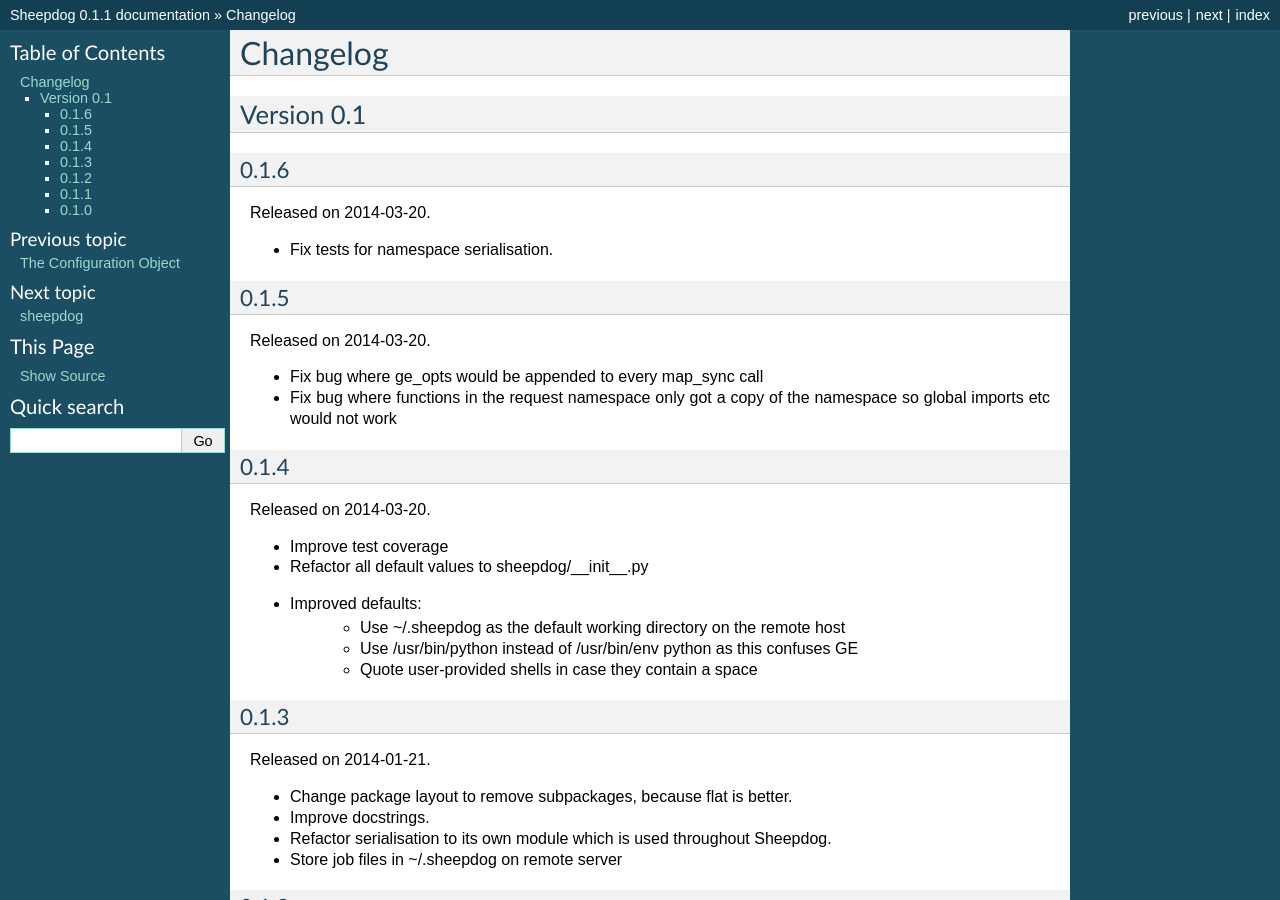
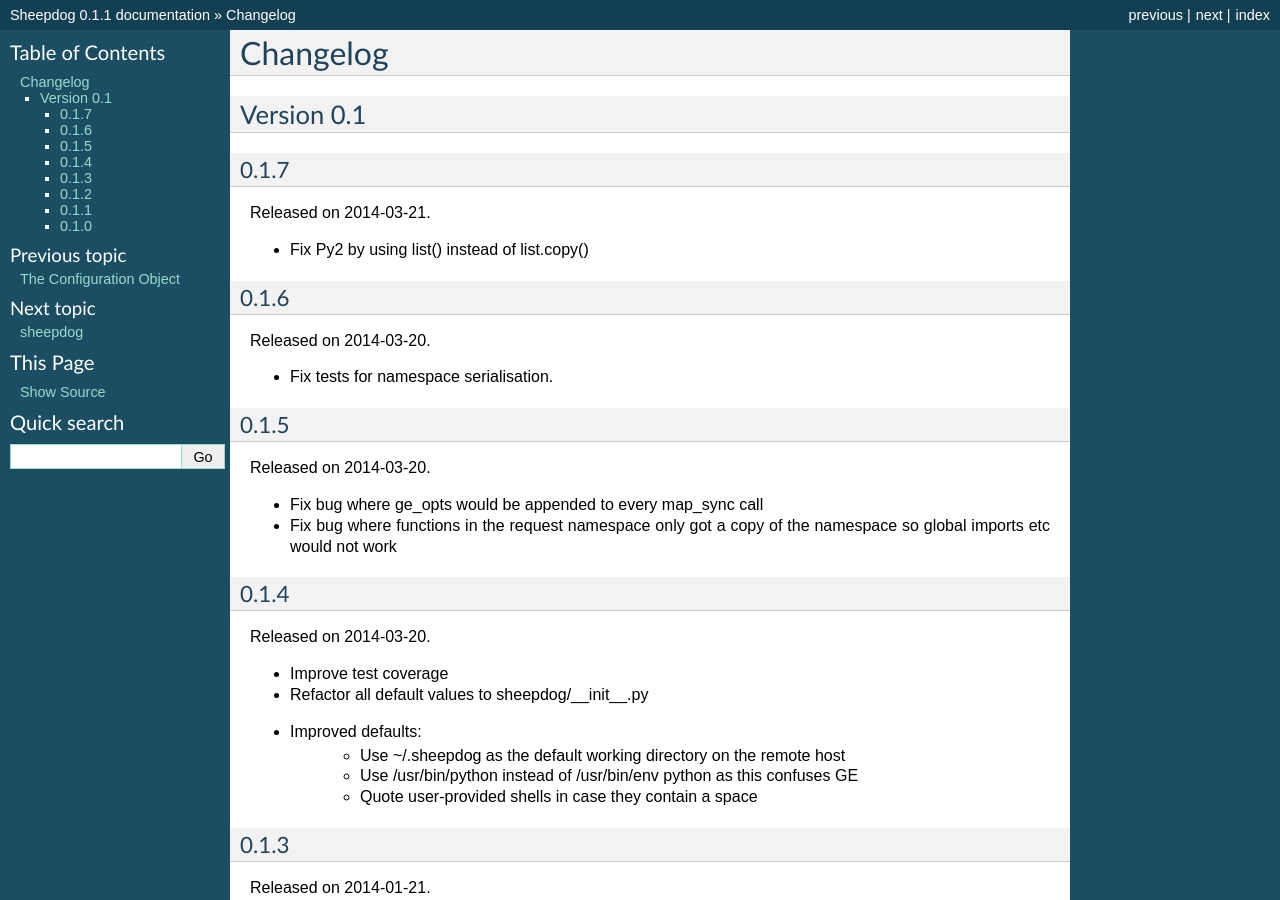
Before and after one commit to adamgreig/sheepdog, a Sphinx documentation site: the page built from docs/changelog.rst, in a window 1280 px wide and 900 px high. Built offline with Sphinx 7.4.7, drawn with Linux system fonts in a browser that asks for light colours.

Commit message:
Release 0.1.7 (really going for it on these releases!)

```diff
--- a/docs/changelog.rst
+++ b/docs/changelog.rst
@@ -3,6 +3,13 @@ Changelog
 
 Version 0.1
 -----------
+
+0.1.7
+^^^^^
+Released on 2014-03-21.
+
+* Fix Py2 by using list() instead of list.copy()
+
 
 0.1.6
 ^^^^^
--- a/sheepdog/__init__.py
+++ b/sheepdog/__init__.py
@@ -17,7 +17,7 @@ Sheepdog is released under the MIT license, see the LICENSE file for details.
 """
 
 __author__ = "Adam Greig <adam@adamgreig.com>"
-__version__ = "0.1.6"
+__version__ = "0.1.7"
 __version_info__ = tuple([int(d) for d in __version__.split(".")])
 __license__ = "MIT License"
 
```
